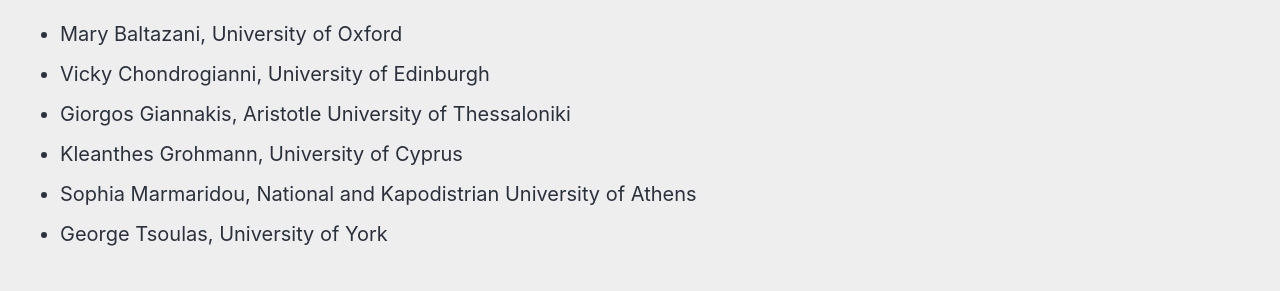
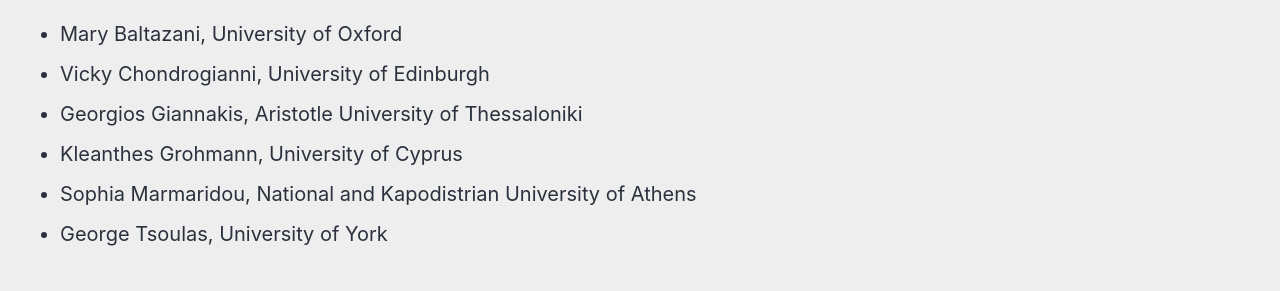
Before and after one commit to roryleung/ICGL17, a Jekyll site: the page built from _pages/home_.md, in a window 1280 px wide. Shown: the part 648-939 px from the top of the page. Built offline with Jekyll 4.4.1, drawn with Linux system fonts in a browser that asks for light colours; cached includes are drawn as plain includes; nearby versions of some CDN libraries.

Commit message:
Update home_.md

```diff
--- a/_pages/home_.md
+++ b/_pages/home_.md
@@ -18,7 +18,7 @@ Please see the _[Call for Papers](/en_cfp/)_
 
 * Mary Baltazani, University of Oxford
 * Vicky Chondrogianni, University of Edinburgh
-* Giorgos Giannakis, Aristotle University of Thessaloniki
+* Georgios Giannakis, Aristotle University of Thessaloniki
 * Kleanthes Grohmann, University of Cyprus
 * Sophia Marmaridou, National and Kapodistrian University of Athens
 * George Tsoulas, University of York
```
